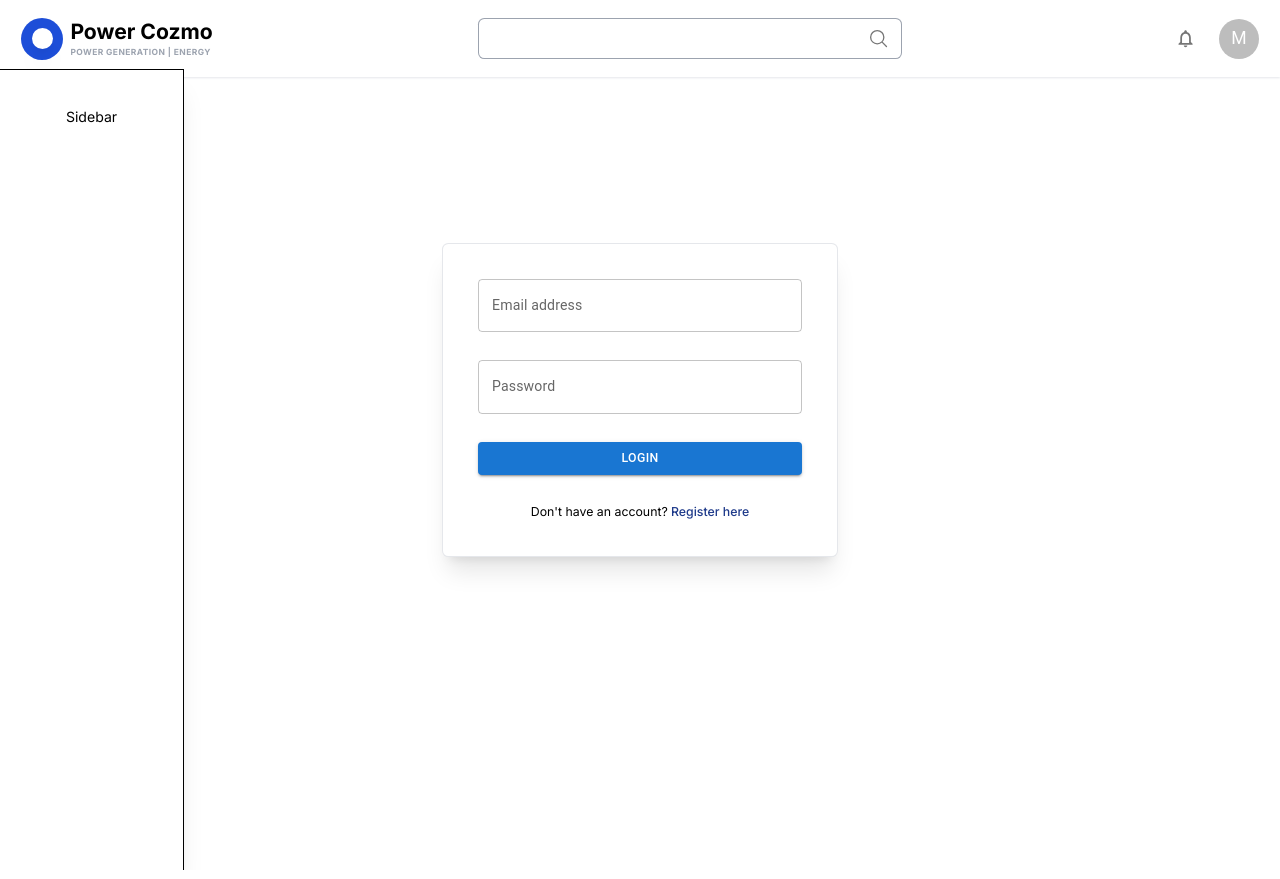
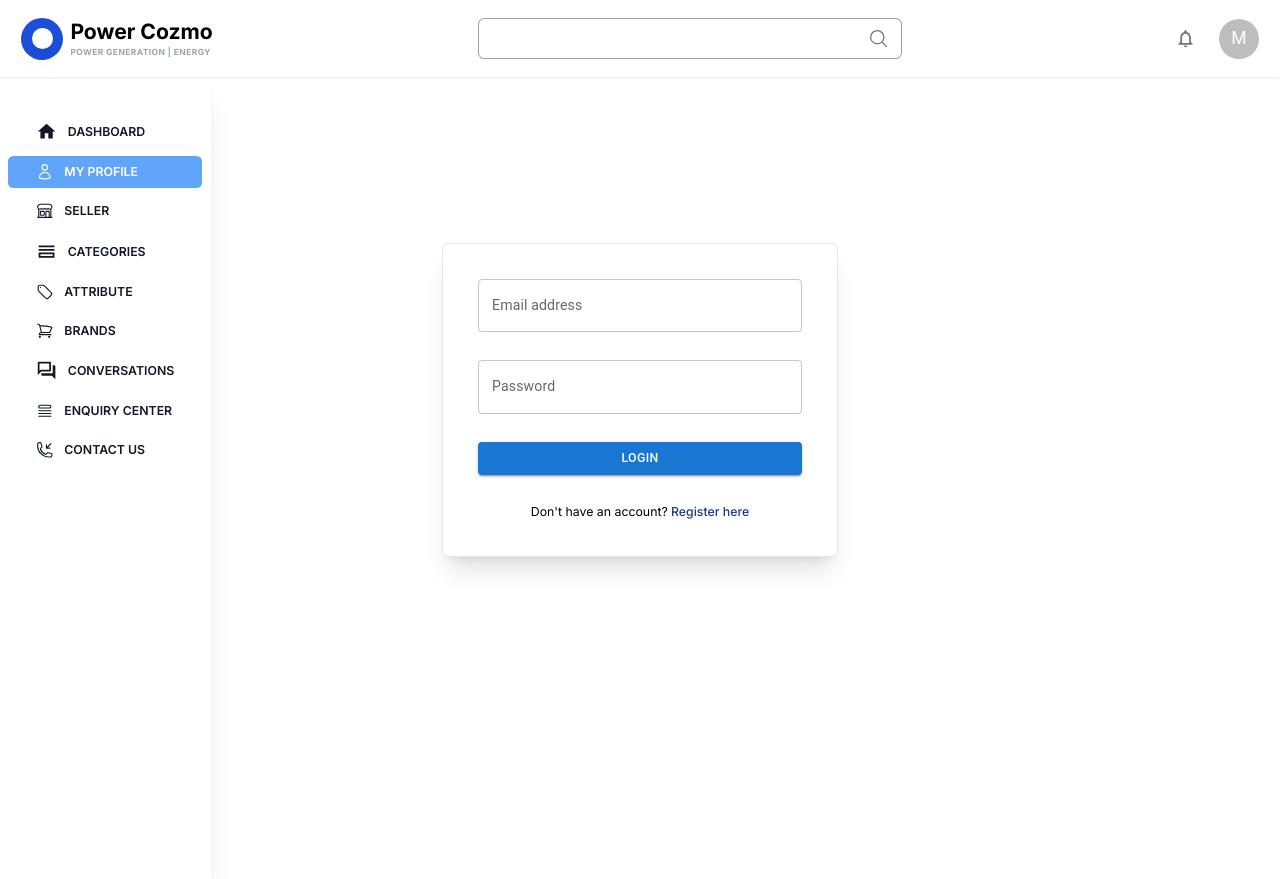
Before and after one commit to Muzammil-hasan/power-cozmo-assignment, a Next.js app: page /account/login in a window 1280 px wide. Built offline with nearby package versions, Linux system fonts and the light colour scheme.

Commit message:
complete: sidebar UI

```diff
--- /dev/null
+++ b/components/NavLink.tsx
@@ -0,0 +1,48 @@
+import clsx from 'clsx';
+import Link from 'next/link';
+import { useRouter } from 'next/router';
+import { forwardRef } from 'react';
+
+interface IProps extends React.AnchorHTMLAttributes<HTMLAnchorElement> {
+  to: string | { href: string; as: string };
+  prefetch?: boolean;
+  className?: string;
+  activeClass: string;
+}
+
+const NavLink = forwardRef(
+  ({ className = '', to, prefetch, activeClass, ...props }: IProps, ref: any) => {
+    const router = useRouter();
+
+    const isActivePath = (path: string) => {
+      if (path === '/' && router.pathname === path) return true;
+      else if (path !== '/' && router.pathname.includes(path)) return true;
+      else return false;
+    };
+
+    if (typeof to === 'string') {
+      return (
+        <Link href={to} prefetch={prefetch || false}>
+          <a
+            className={clsx({ [className]: className, [activeClass]: isActivePath(to) })}
+            {...props}
+            ref={ref}
+          />
+        </Link>
+      );
+    }
+
+    return (
+      <Link href={to.href} as={to.as} prefetch={prefetch || false}>
+        <a
+          className={clsx({ [className]: className, [activeClass]: isActivePath(to.as) })}
+          {...props}
+          ref={ref}
+        />
+      </Link>
+    );
+  }
+);
+
+NavLink.displayName = 'NavLink';
+export default NavLink;
--- /dev/null
+++ b/context/NavData.ts
@@ -0,0 +1,23 @@
+import {
+  BuildingStorefrontIcon,
+  PhoneArrowDownLeftIcon,
+  QueueListIcon,
+  ShoppingCartIcon,
+  TagIcon,
+  UserIcon,
+} from '@heroicons/react/24/outline';
+import HomeIcon from '@mui/icons-material/Home';
+import HorizontalSplitOutlinedIcon from '@mui/icons-material/HorizontalSplitOutlined';
+import QuestionAnswerOutlinedIcon from '@mui/icons-material/QuestionAnswerOutlined';
+
+export default [
+  { name: 'Dashboard', path: '/dashboard', Icon: HomeIcon },
+  { name: 'My profile', path: '/account', Icon: UserIcon },
+  { name: 'seller', path: '/seller', Icon: BuildingStorefrontIcon },
+  { name: 'categories', path: '/categories', Icon: HorizontalSplitOutlinedIcon },
+  { name: 'attribute', path: '/attribute', Icon: TagIcon },
+  { name: 'brands', path: '/brands', Icon: ShoppingCartIcon },
+  { name: 'conversations', path: '/conversations', Icon: QuestionAnswerOutlinedIcon },
+  { name: 'enquiry center', path: '/enquiry-center', Icon: QueueListIcon },
+  { name: 'contact us', path: '/contact-us', Icon: PhoneArrowDownLeftIcon },
+];
--- a/layout/Sidebar.tsx
+++ b/layout/Sidebar.tsx
@@ -1,7 +1,27 @@
+import NavLink from '@/components/NavLink';
+import NavData from '@/context/NavData';
+
 export default function Sidebar() {
   return (
-    <aside className="absolute top-20 left-0 w-52 shadow-xl h-screen flex justify-center py-10 bg-white ring-1 ring-black">
-      <p>Sidebar</p>
+    <aside className="absolute left-0 flex justify-center h-screen py-10 bg-white shadow-xl top-[5.6rem] w-60">
+      <nav>
+        <ul className="space-y-2">
+          {NavData.map(({ Icon, name, path }) => (
+            <li>
+              <NavLink
+                to={path}
+                activeClass="active-link"
+                className="flex items-center px-8 py-2 text-sm font-semibold text-gray-900 uppercase rounded-md gap-x-3 hover:bg-blue-100 transition-ease"
+              >
+                <span>
+                  <Icon className="w-5 h-5" />
+                </span>
+                {name}
+              </NavLink>
+            </li>
+          ))}
+        </ul>
+      </nav>
     </aside>
   );
 }
--- a/styles/globals.css
+++ b/styles/globals.css
@@ -4,3 +4,4 @@
 
 /* Custom */
 @import './partials/typography.css';
+@import './partials/utilities.css';
--- /dev/null
+++ b/styles/partials/utilities.css
@@ -0,0 +1,9 @@
+@layer utilities {
+  .active-link {
+    @apply bg-blue-400 hover:!bg-blue-500 text-white;
+  }
+
+  .transition-ease {
+    @apply transition-all duration-400 ease-out-expo will-change-transform;
+  }
+}
--- a/tailwind.config.js
+++ b/tailwind.config.js
@@ -9,7 +9,14 @@ module.exports = {
     fontFamily: {
       primary: ['Inter', 'sans-serif'],
     },
-    extend: {},
+    extend: {
+      transitionDuration: {
+        400: '400ms',
+      },
+      transitionTimingFunction: {
+        'out-expo': 'cubic-bezier(0.19, 1, 0.22, 1)',
+      },
+    },
   },
   plugins: [],
 };
```
